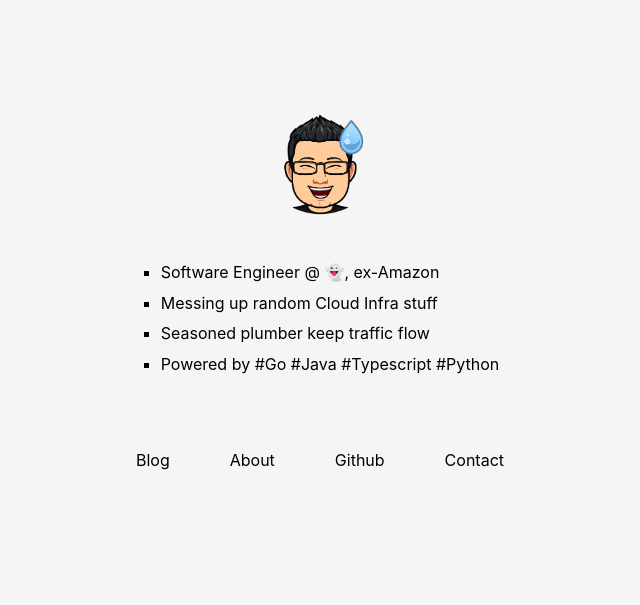
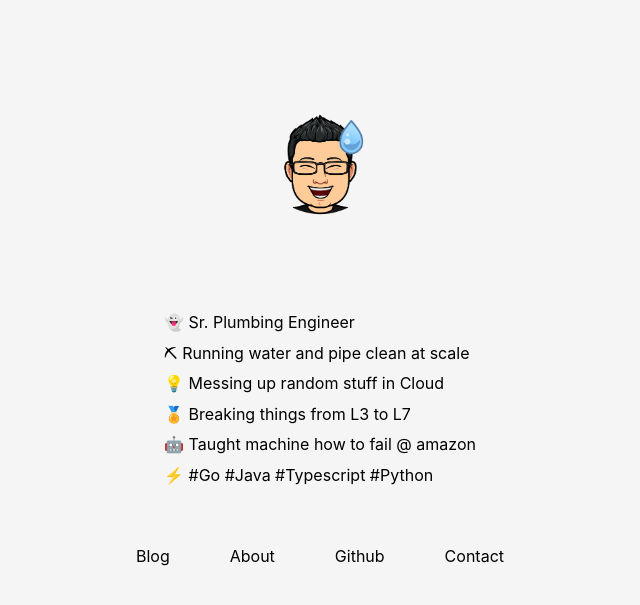
Before and after one commit to ydzhou/ydzhou.github.io, a Jekyll site: the page index.html, which Jekyll copies as it is, in a window 1280 px wide. Shown: the top 605 px of the page, without its empty margins (320-960 px from the left). Built offline with Jekyll 4.4.1, drawn with Linux system fonts in a browser that asks for light colours.

Commit message:
Add mobile design

```diff
--- a/index.html
+++ b/index.html
@@ -20,10 +20,12 @@
             </div>
             <div id="homepage-content">
                 <ul>
-                    <li>Software Engineer @ &#128123, ex-Amazon</li>
-                    <li>Messing up random Cloud Infra stuff</li>
-                    <li>Seasoned plumber keep traffic flow</li>
-                    <li>Powered by #Go #Java #Typescript #Python</li>
+                    <li>&#128123 Sr. Plumbing Engineer</li>
+                    <li>&#9935 Running water and pipe clean at scale</li>
+                    <li>&#128161 Messing up random stuff in Cloud</li>
+                    <li>&#127941 Breaking things from L3 to L7</li>
+                    <li>&#129302 Taught machine how to fail @ amazon</li>
+                    <li>&#9889 #Go #Java #Typescript #Python</li>
                 </ul>
             </div>
             <div id="homepage-link">
--- a/style.css
+++ b/style.css
@@ -15,21 +15,19 @@
 }
 
 ul {
-    padding-left: 0px;
+    padding: 0;
+    margin: 0;
     list-style: none;
 }
 
 #homepage-content {
-    width: 600px;
-    margin-left: auto;
-    margin-right: auto;
+    padding-top: 50px;
     text-align: center;
 }
 
 #homepage-content ul {
-    list-style: square;
     margin-top: 40px;
-    margin-left: 20px;
+    margin-left: 0;
     display: inline-block;
     text-align: left;
 }
@@ -116,3 +114,24 @@
 #nav-section .link {
     color: #e0e0e0
 }
+
+@media screen
+    and (max-device-width: 1000px)
+    and (-webkit-min-device-pixel-ratio: 2) {
+    #homepage-section {
+        padding-top: 150px;
+        width: 100%;
+        margin-left: auto;
+        margin-right: auto;
+    }
+    body {
+        font-size: 30pt;
+    }
+    #homepage-avatar img {
+        min-width: 300px;
+        max-width: 300px;
+    }
+    #homepage-content {
+        padding-top: 160px;
+    }
+}
```
